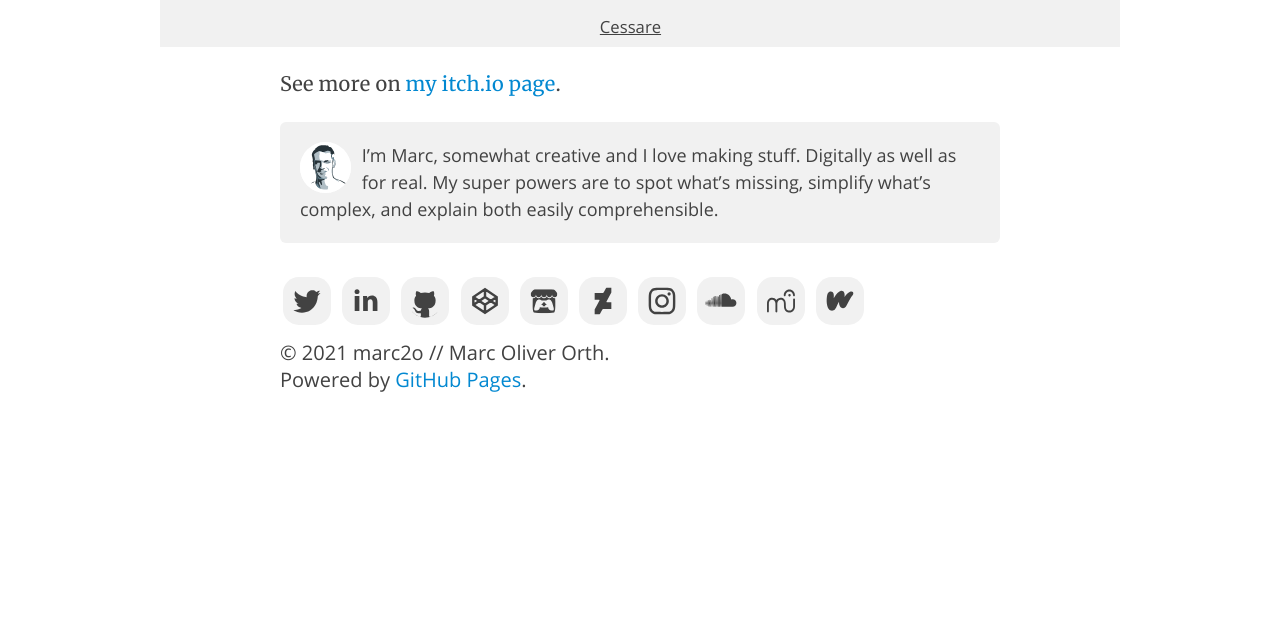
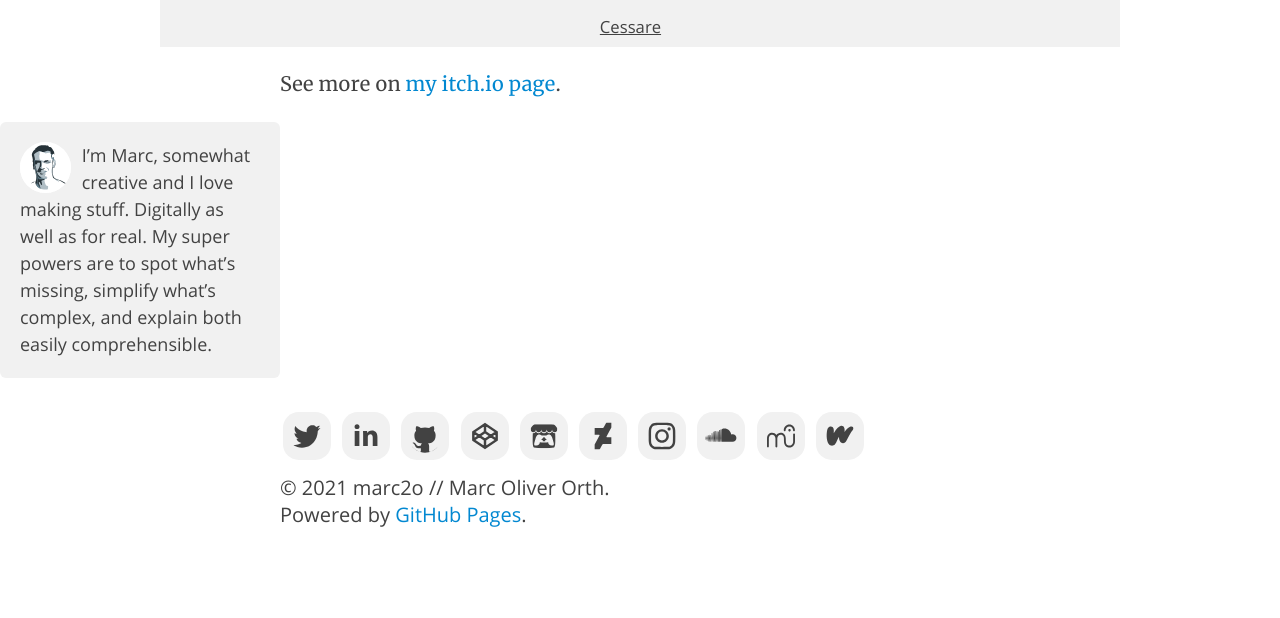
Before and after one commit to marc2o/marc2o.github.io, a Jekyll site: the page built from about.md, in a window 1280 px wide. Shown: the part 3791-4409 px from the top of the page. Built offline with Jekyll 4.4.1, drawn with Linux system fonts in a browser that asks for light colours; before the commit the page ends 4274 px from its top, so only the background shows below that.

Commit message:
Update article.css

```diff
--- a/assets/css/article.css
+++ b/assets/css/article.css
@@ -73,6 +73,9 @@ footer {
 main>*,
 footer>* {
     grid-column: 2;
+}
+main>ul.about{
+    grid-column: 1;
 }
 
 footer {
```
